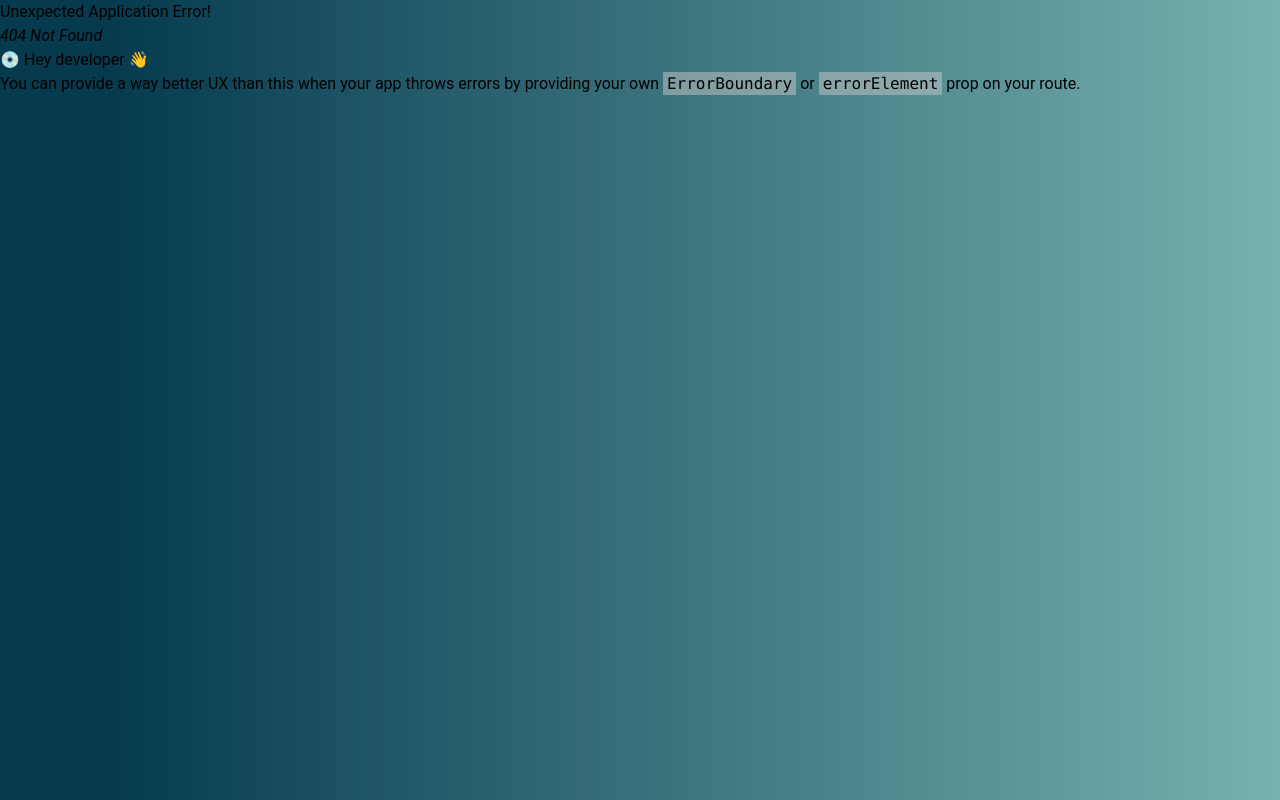
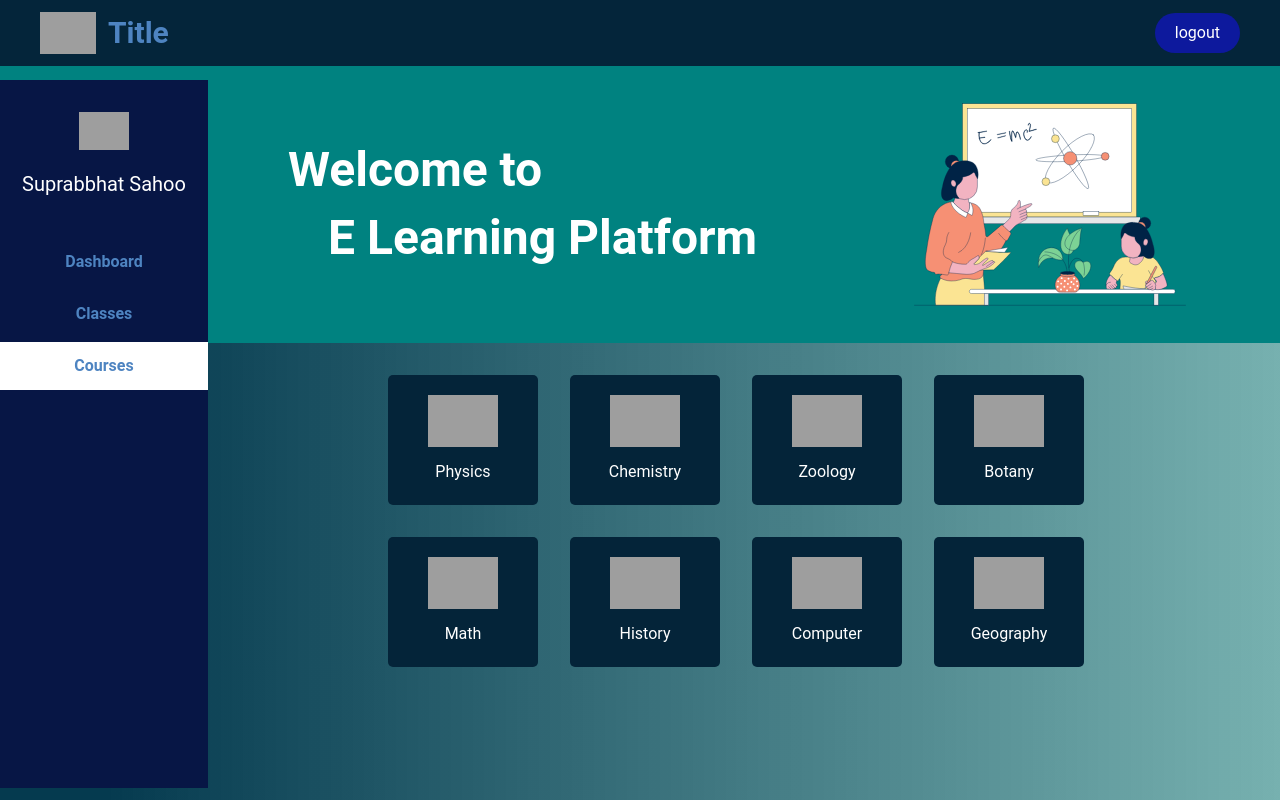
Before and after one commit to Pika003/e-Learning-Platform, a React (Vite) app in the folder frontend/: page /Teacher/Dashboard/Courses in a window 1280 px wide. Before the commit this address had no page. Built offline with nearby package versions, Linux system fonts and the light colour scheme; grey boxes are pictures that could not be loaded.

Commit message:
Teacher Dashboard done

```diff
--- a/frontend/src/Pages/Dashboard/StudentDashboard/StudentClasses.jsx
+++ b/frontend/src/Pages/Dashboard/StudentDashboard/StudentClasses.jsx
@@ -1,6 +1,6 @@
 import React from 'react'
-import Camera from './Images/Camera.png'
-import Clock from './Images/Clock.png'
+import Camera from '../Images/Camera.png'
+import Clock from '../Images/Clock.png'
 
 function StudentClasses() {
   return (
--- /dev/null
+++ b/frontend/src/Pages/Dashboard/TeacherDashboard/DashboardTeacher.jsx
@@ -0,0 +1,23 @@
+import React from 'react'
+
+function DashboardTeacher() {
+  return (
+    <>
+        <div className='m-5 ml-60 text-white flex flex-col gap-7'>
+            <div className='text-[1.1rem] w-96 flex gap-44 items-center border-b-2 pb-5 mb-5'>
+                <p>Amount: <span className=' text-green-500'>$500</span></p>
+                <button>Withdrawl</button>
+            </div>
+                <p>Name: Suprabhat Sahoo</p>
+                <p>Email: mainak@gmail.com</p>
+            <div className='flex gap-3 items-center'>
+                <p>Courses:</p>
+                <p className=' bg-[#1671D8] py-1 px-2 rounded-xl'>Math</p>
+                <p className=' bg-[#1671D8] py-1 px-2 rounded-xl'>Physics</p>
+            </div>
+        </div>
+    </>
+  )
+}
+
+export default DashboardTeacher
--- /dev/null
+++ b/frontend/src/Pages/Dashboard/TeacherDashboard/TeacherClasses.jsx
@@ -0,0 +1,55 @@
+import React from 'react'
+import Camera from '../Images/Camera.png'
+import Clock from '../Images/Clock.png'
+
+function TeacherClasses() {
+    return (
+        <div className='ml-60 mt-20 text-white flex justify-between mr-60'>
+            <h1 className='absolute bottom-72 left-60 text-[#1671D8] text-2xl mt-4 font-semibold'>My Schedule</h1>
+
+            <div>
+                <div className='flex items-center mb-5'>
+                    <img src="https://www.pngall.com/wp-content/uploads/5/Profile-Male-PNG.png" alt="profile_img" width={30} />
+                    <div className='ml-5 mr-10'>
+                        <p className=' text-lg'>Sandwip Sir <span className='text-blue-500 text-sm'>  MATH</span> </p>
+                        <p className='text-[#018280] text-sm'>23 Jan Tue</p>
+                    </div>
+                    <p className='text-sm bg-[#DE4242] p-2 rounded-lg'>completed</p>
+                </div>
+                <div className='flex items-center mb-5'>
+                    <img src="https://www.pngall.com/wp-content/uploads/5/Profile-Male-PNG.png" alt="profile_img" width={30} />
+                    <div className='ml-5 mr-10'>
+                        <p className=' text-lg'>Rahul Kr Sir <span className='text-blue-500 text-sm'>  Physics</span> </p>
+                        <p className='text-[#018280] text-sm'>27 Jan Wed</p>
+                    </div>
+                    <p className='text-sm bg-[#56BD31] p-2 rounded-lg'>ongoing</p>
+                </div>
+                <div className='flex items-center mb-5'>
+                    <img src="https://www.pngall.com/wp-content/uploads/5/Profile-Male-PNG.png" alt="profile_img" width={30} />
+                    <div className='ml-5 mr-10'>
+                        <p className=' text-lg'>Vupend Sir <span className='text-blue-500 text-sm'>  Biology</span> </p>
+                        <p className='text-[#018280] text-sm'>29 Jan Sun</p>
+                    </div>
+                    <p className='text-sm bg-[#464CE5] p-2 rounded-lg'>upcoming</p>
+                </div>
+            </div>
+
+            <div className='bg-white p-5 rounded-lg text-black'>
+                <div className='flex gap-8 items-center mb-5 mt-2'>
+                    <img src={Clock} alt="clock" width={50} />
+                    <span className='text-[#4E84C1] text-3xl font-semibold'>02 : 15 : 10</span>
+                </div>
+                <div className='flex gap-12 items-center'>
+                    <div className='ml-3'>
+                        <p>Your next lesson with</p>
+                        <p className='text-[#018280] text-3xl font-semibold'>Mr. Hamed</p>
+                        <p className=' text-light-blue-700'>Biology</p>
+                    </div>
+                    <img src={Camera} alt="Camera" width={70}/>
+                </div>
+            </div>
+        </div>
+      )
+}
+
+export default TeacherClasses
--- /dev/null
+++ b/frontend/src/Pages/Dashboard/TeacherDashboard/TeacherCourses.jsx
@@ -0,0 +1,42 @@
+import React from 'react'
+
+function TeacherCourses() {
+    return (
+        <div className='flex gap-8 pl-48 mx-48 mt-8 flex-wrap justify-center'>
+            <div className="subject">
+              <img src="https://www.figma.com/file/6b4R8evBkii6mI53IA4vSS/image/8e9bf690d23d886f63466a814cfbec78187f91d2" alt="Physics" />
+              <p>Physics</p>
+            </div>
+            <div className="subject">
+              <img src="https://www.figma.com/file/6b4R8evBkii6mI53IA4vSS/image/3e546b344774eb0235acc6bf6dad7814a59d6e95" alt="Chemistry" />
+              <p>Chemistry</p>
+            </div>
+            <div className="subject">
+              <img src="https://www.figma.com/file/6b4R8evBkii6mI53IA4vSS/image/28ac70002ae0a676d9cfb0f298f3e453d12b5555" alt="Zoology" />
+              <p>Zoology</p>
+            </div>
+            <div className="subject">
+              <img src="https://www.figma.com/file/6b4R8evBkii6mI53IA4vSS/image/576bb0ce2f203f119c369bd036937e9dce5ac6bc" alt="Botany" />
+              <p>Botany</p>
+            </div>
+            <div className="subject">
+              <img src="https://www.figma.com/file/6b4R8evBkii6mI53IA4vSS/image/61930117e428a1f0f7268f888a84145f93aa0664" alt="Math" />
+              <p>Math</p>
+            </div>
+            <div className="subject">
+              <img src="https://www.figma.com/file/6b4R8evBkii6mI53IA4vSS/image/bbec44b9394ae0c9947beb691bd78d05378822a1" alt="History" />
+              <p>History</p>
+            </div>
+            <div className="subject">
+              <img src="https://www.figma.com/file/6b4R8evBkii6mI53IA4vSS/image/a64c93efe984ab29f1dfb9e8d8accd9ba449f272" alt="Computer" />
+              <p>Computer</p>
+            </div>
+            <div className="subject">
+              <img src="https://www.figma.com/file/6b4R8evBkii6mI53IA4vSS/image/ac119a0d60c0f636f8870bba41da1e0a859289f4" alt="Geography" />
+              <p>Geography</p>
+            </div>
+        </div>
+      )
+}
+
+export default TeacherCourses
--- a/frontend/src/Pages/Dashboard/TeacherDashboard/TeacherDashboard.jsx
+++ b/frontend/src/Pages/Dashboard/TeacherDashboard/TeacherDashboard.jsx
@@ -1,5 +1,6 @@
 import React from 'react'
 import teachingImg from '../../Images/Teaching.svg'
+import { NavLink } from 'react-router-dom'
 
 function TeacherDashboard() {
   return (
@@ -33,30 +34,20 @@ function TeacherDashboard() {
           <p>Suprabbhat Sahoo</p>
         </div>
 
-        <div className='bg-white p-3 text-center font-semibold text-[#4E84C1]'>
-          <p>Dasebord</p>
+        <div className='flex flex-col gap-1'>
+          <NavLink to='/Teacher/Dashboard/Home' className={({isActive}) => isActive ? "bg-white p-3 px-[4.61rem] text-center font-semibold text-[#4E84C1]" : "p-3 text-center font-semibold text-[#4E84C1]" }>
+          Dashboard
+          </NavLink>
+
+          <NavLink to='/Teacher/Dashboard/Classes' className={({isActive}) => isActive ? "bg-white p-3 px-[4.61rem] text-center font-semibold text-[#4E84C1]" : "p-3 text-center font-semibold text-[#4E84C1]" }>
+          Classes
+          </NavLink>
+
+          <NavLink to='/Teacher/Dashboard/Courses' className={({isActive}) => isActive ? "bg-white p-3 px-[4.61rem] text-center font-semibold text-[#4E84C1]" : "p-3 text-center font-semibold text-[#4E84C1]" }>
+          Courses
+          </NavLink>
         </div>
-        <div className='p-3 text-center font-semibold text-[#4E84C1]'>
-          <p>Classes</p>
-        </div>
-        <div className=' p-3 text-center font-semibold text-[#4E84C1]'>
-          <p>Courses</p>
-        </div>
-      </div>
 
-      {/* details dashboard */}
-      <div className='m-5 ml-60 text-white flex flex-col gap-7'>
-        <div className='text-[1.1rem] w-96 flex gap-44 items-center border-b-2 pb-5 mb-5'>
-          <p>Amount: <span className=' text-green-500'>$500</span></p>
-          <button>Withdrawl</button>
-        </div>
-        <p>Name: Suprabhat Sahoo</p>
-        <p>Email: mainak@gmail.com</p>
-        <div className='flex gap-3 items-center'>
-          <p>Courses:</p>
-          <p className=' bg-[#1671D8] py-1 px-2 rounded-xl'>Math</p>
-          <p className=' bg-[#1671D8] py-1 px-2 rounded-xl'>Physics</p>
-        </div>
       </div>
     </>
   )
--- /dev/null
+++ b/frontend/src/Pages/Dashboard/TeacherDashboard/TeacherLayout.jsx
@@ -0,0 +1,14 @@
+import React from 'react'
+import {Outlet} from 'react-router-dom'
+import TeacherDashboard from './TeacherDashboard'
+
+function TeacherLayout() {
+  return (
+    <>
+    <TeacherDashboard/>
+    <Outlet/>
+    </>
+  )
+}
+
+export default TeacherLayout
--- a/frontend/src/main.jsx
+++ b/frontend/src/main.jsx
@@ -18,12 +18,14 @@ import Rejected from './Pages/Response/Rejected'
 import Pending from './Pages/Response/Pending'
 import Admin from './Pages/Components/Admin/Admin'
 import VarifyDoc from './Pages/Components/Admin/VarifyDoc'
-import StudentDashboard from './Pages/Dashboard/StudentDashboard/StudentDashboard'
-import TeacherDashboard from './Pages/Dashboard/TeacherDashboard/TeacherDashboard'
+import TeacherLayout from './Pages/Dashboard/TeacherDashboard/TeacherLayout'
 import StudentLayout from './Pages/Dashboard/StudentDashboard/StudentLayout'
 import SearchTeacher from './Pages/Dashboard/StudentDashboard/SearchTeacher'
 import StudentClasses from './Pages/Dashboard/StudentDashboard/StudentClasses'
 import StudentCourses from './Pages/Dashboard/StudentDashboard/StudentCourses'
+import DashboardTeacher from './Pages/Dashboard/TeacherDashboard/DashboardTeacher'
+import TeacherClasses from './Pages/Dashboard/TeacherDashboard/TeacherClasses'
+import TeacherCourses from './Pages/Dashboard/TeacherDashboard/TeacherCourses'
 
 const router = createBrowserRouter(
   createRoutesFromElements(
@@ -47,7 +49,11 @@ const router = createBrowserRouter(
         <Route path='/Student/Dashboard/Classes' element={<StudentClasses/>}/>
         <Route path='/Student/Dashboard/Courses' element={<StudentCourses/>}/>
       </Route>
-      <Route path='/Teacher/Dashboard' element={<TeacherDashboard/>}/>
+      <Route path='/Teacher/Dashboard' element={<TeacherLayout/>}>
+        <Route path='/Teacher/Dashboard/Home' element={<DashboardTeacher/>}/>
+        <Route path='/Teacher/Dashboard/Classes' element={<TeacherClasses/>}/>
+        <Route path='/Teacher/Dashboard/Courses' element={<TeacherCourses/>}/>
+      </Route>
     </Route>
  )
 )
```
Also changed, not shown: frontend/src/Pages/Dashboard/Images/Camera.png (renamed from frontend/src/Pages/Dashboard/StudentDashboard/Images/Camera.png), frontend/src/Pages/Dashboard/Images/Clock.png (renamed from frontend/src/Pages/Dashboard/StudentDashboard/Images/Clock.png).
